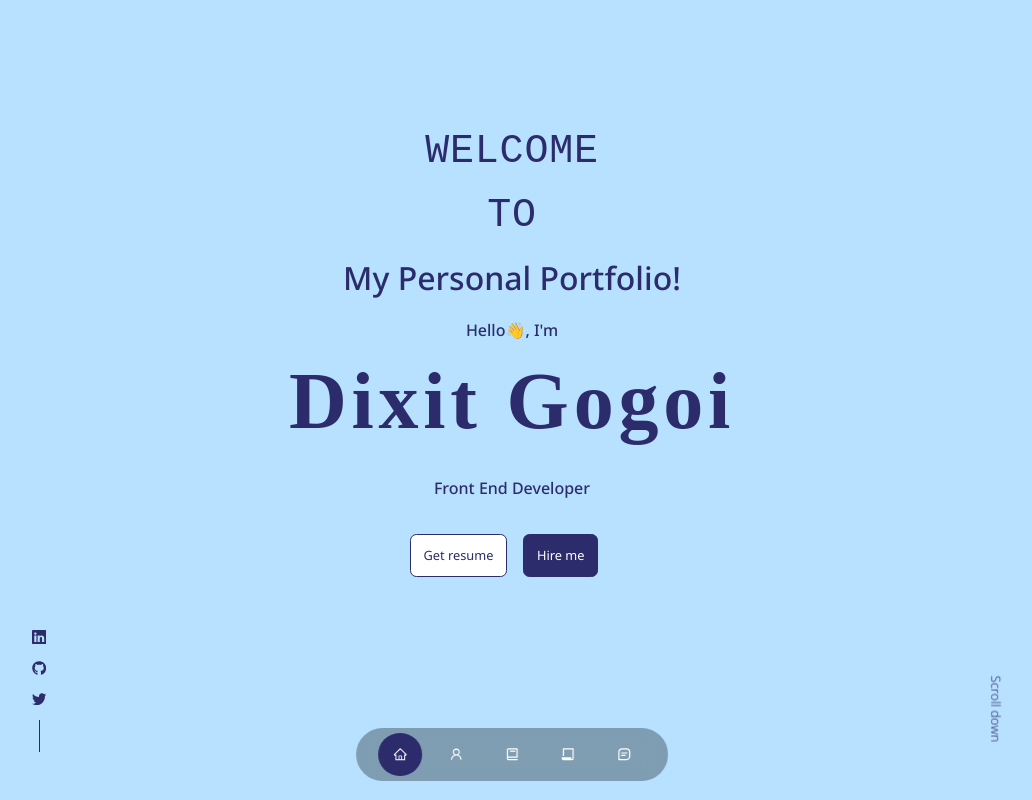
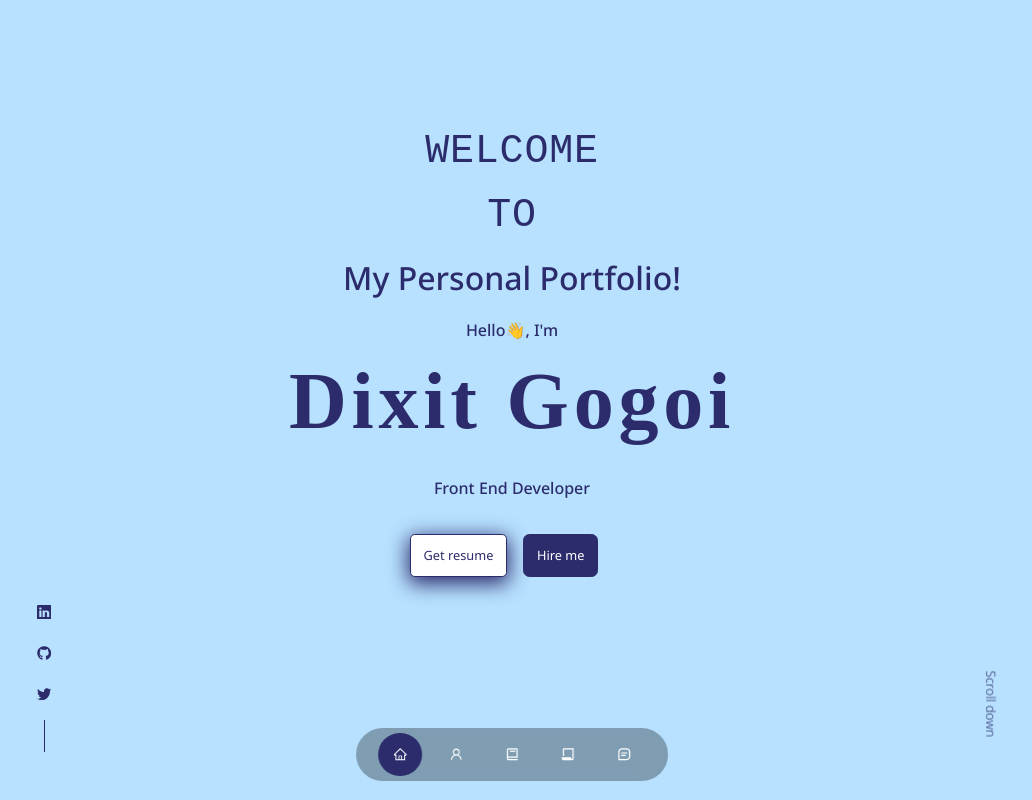
Before and after one commit to medixitgogoi/portfolio, a React (Create React App) app: page / in a window 1280 px wide. In both pictures the pointer is over the link "Get resume". Shown: the top 800 px of the page, without its empty margins (128-1160 px from the left). Built offline with nearby package versions, Linux system fonts and the light colour scheme; the HTML template or start-up script is replaced by a standard one; a web font is replaced by a local one.

Commit message:
styles updated

```diff
--- a/src/components/header/header.css
+++ b/src/components/header/header.css
@@ -66,6 +66,7 @@ header {
 .header__btn:hover {
   background: var(--color-white);
   color: var(--color-primary);
+  box-shadow: var(--color-primary) 0px 5px 20px 2px;
 }
 
 .header__container > h1 {
--- a/src/index.css
+++ b/src/index.css
@@ -78,10 +78,14 @@ section > h2 {
 a {
   color: var(--color-primary);
   transition: var(--transition);
+  padding: 5px;
 }
 
 a:hover {
   color: var(--color-white);
+  background-color: var(--color-primary);
+  border-radius: 0.3rem;
+  box-shadow: var(--color-bg-variant) 0px 5px 20px 5px;
 }
 
 .btn {
@@ -101,6 +105,7 @@ a:hover {
   background: var(--color-white);
   color: var(--color-bg);
   border-color: var(--color-primary);
+  box-shadow: #2c2c6c 0px 7px 29px 0px;
 }
 
 .btn-primary {
```
